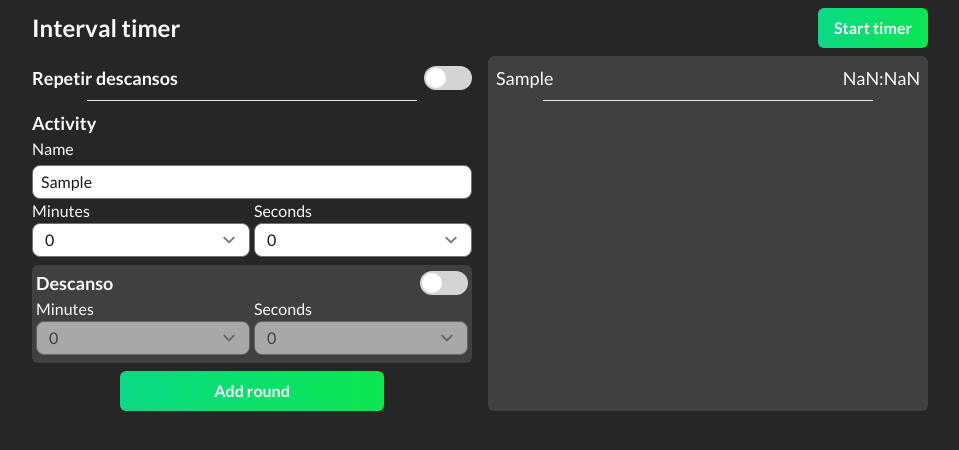
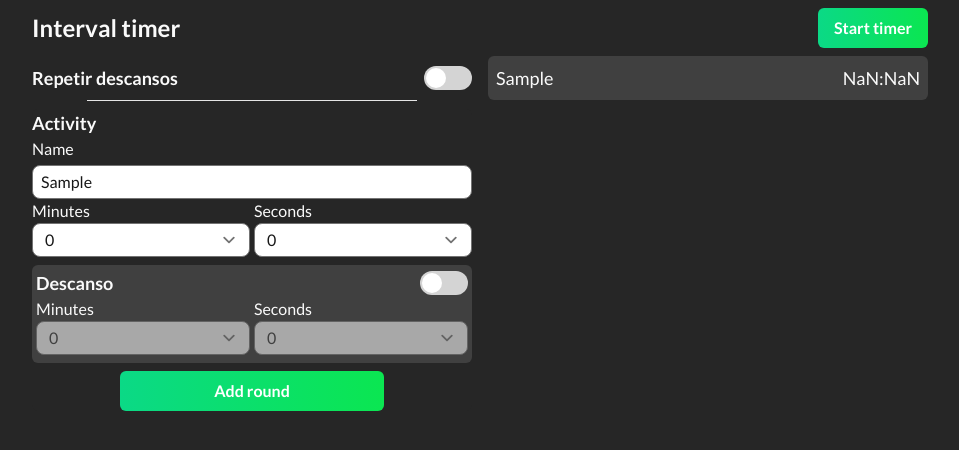
Before and after one commit to galearez/timer, a React (Create React App) app: page / in a window 1280 px wide. Both pictures are taken after typing "Sample" into the empty fields and a click on the button "Add round". Shown: the top 450 px of the page, without its empty margins (160-1119 px from the left). Built offline with nearby package versions, Linux system fonts and the light colour scheme.

Commit message:
Next round pill style

```diff
--- a/src/components/countdown.tsx
+++ b/src/components/countdown.tsx
@@ -61,8 +61,8 @@ export default class Countdown extends React.Component<
   render() {
     return (
       <div className='font-bold h-80 flex flex-col justify-center items-center'>
-        <div className=''>{this.props.label}</div>
-        <div className='text-8xl'>
+        <div className='text-2xl md:text-4xl'>{this.props.label}</div>
+        <div className='text-6xl md:text-8xl'>
           <span>
             {this.state.minutes < 10 ? (
               <span>0{this.state.minutes}</span>
--- a/src/timer.tsx
+++ b/src/timer.tsx
@@ -2,7 +2,6 @@ import React from 'react';
 import Countdown from './components/countdown';
 import { v4 as uuidv4 } from 'uuid';
 
-//Style the nextRound componet to see what is next
 //Add delete and move buttons to activities
 //Add buttons to stop the countdown, restart an activity and modify the routine
 
@@ -340,14 +339,13 @@ export default class Timer extends React.Component<{}, ITimerStates> {
 
       return (
         <div key={elem.id}>
-          <div className='w-full p-2 rounded-lg flex justify-between items-center flex-nowrap text-lg'>
+          <div className='w-full bg-gray-700 rounded-md p-2 mb-2 flex justify-between items-center flex-nowrap text-lg'>
             <span>{elem.label}</span>
             <span>
               {minutes < 10 ? <span>0{minutes}</span> : <span>{minutes}</span>}:
               {seconds < 10 ? <span>0{seconds}</span> : <span>{seconds}</span>}
             </span>
           </div>
-          <hr className='w-9/12 m-auto' />
         </div>
       );
     });
@@ -475,8 +473,8 @@ export default class Timer extends React.Component<{}, ITimerStates> {
                   <label className='toggle-switch '>
                     <input
                       type='checkbox'
-                      onChange={() => this.handleToggleFieldset('singleRest')}
-                      defaultChecked={this.state.singleRest}
+                      onClick={() => this.handleToggleFieldset('singleRest')}
+                      checked={this.state.singleRest}
                     />
                     <span className='slider'></span>
                   </label>
@@ -517,11 +515,16 @@ export default class Timer extends React.Component<{}, ITimerStates> {
             </form>
           </div>
         )}
-        {
-          <div className='md:mt-2 pb-2 bg-gray-700 rounded-md col-start-1 md:col-start-2 md:row-start-2 md:row-span-4'>
+        {this.state.screenWidth < 768 && !this.state.closeHomeScreen && (
+          <div className='col-start-1 md:col-start-2 md:row-start-2 md:row-span-4'>
             {activitiesList}
           </div>
-        }
+        )}
+        {this.state.screenWidth > 767 && (
+          <div className='md:mt-2 col-start-1 md:col-start-2 md:row-start-2 md:row-span-4'>
+            {activitiesList}
+          </div>
+        )}
         {this.state.closeHomeScreen && (
           <div className='row-span-6'>
             {this.state.mountCountdown ? (
@@ -532,16 +535,9 @@ export default class Timer extends React.Component<{}, ITimerStates> {
               </div>
             )}
             {this.state.routine[this.state.currentRound + 1] && (
-              <div>
-                <h2>Next round</h2>
-                <div className='flex justify-between'>
-                  <span>
-                    {this.state.routine[this.state.currentRound]?.label}
-                  </span>
-                  <span>
-                    {this.state.routine[this.state.currentRound]?.time}
-                  </span>
-                </div>
+              <div className='bg-gray-700 rounded-md'>
+                <h2 className='pt-2 px-2'>Next round</h2>
+                {activitiesList[this.state.currentRound + 1]}
               </div>
             )}
           </div>
```
